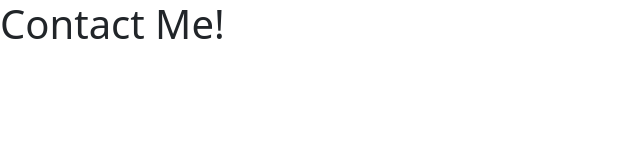
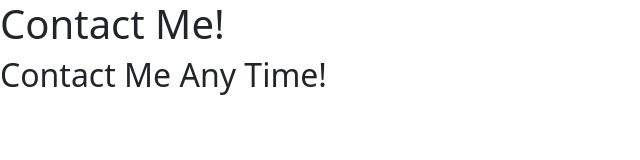
Before and after one commit to Taruntanwar78/my-portfolio, a plain HTML site: page contact.html in a window 1280 px wide. Shown: the whole page, without its empty margins (0-640 px from the left). Drawn offline with nearby package versions, Linux system fonts and the light colour scheme.

Commit message:
Second change

```diff
--- a/contact.html
+++ b/contact.html
@@ -12,6 +12,7 @@
   </head>
   <body>
     <h1>Contact Me!</h1>
+    <h2>Contact Me Any Time!</h2>
 
     <!-- Optional JavaScript; choose one of the two! -->
 
```
